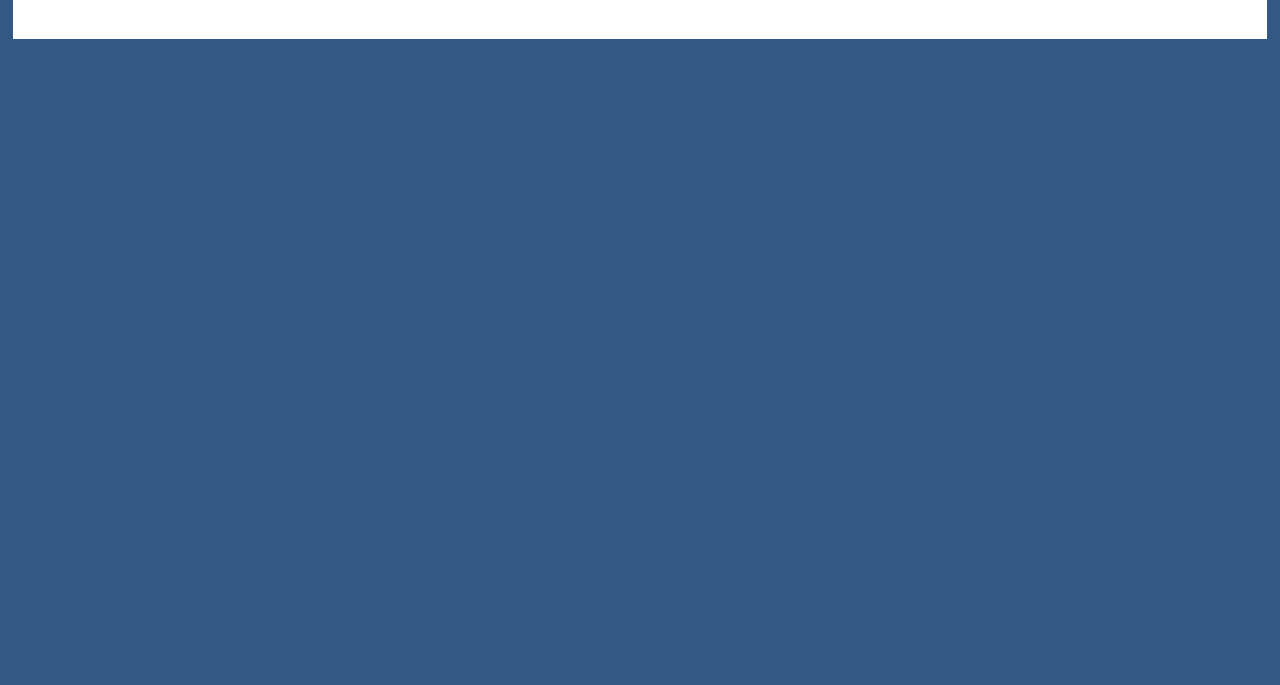
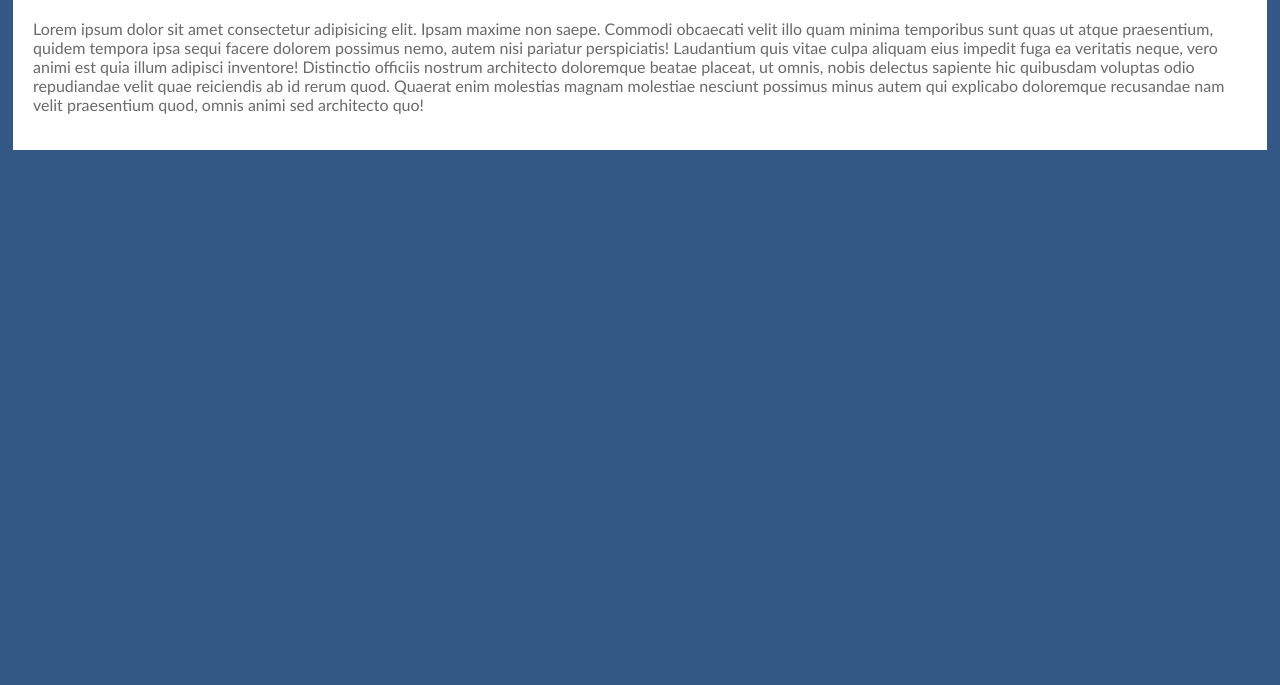
Before and after one commit to mohanapriya81/DemoGit, a plain HTML site: page index.html in a window 1280 px wide. Shown: the part 115-800 px from the top of the page. Drawn offline with Linux system fonts and the light colour scheme.

Commit message:
New paragraph added

```diff
--- a/index.html
+++ b/index.html
@@ -1,4 +1,5 @@
 <html>
+
 <head>
   <title>Demo Website</title>
   <meta charset="UTF-8">
@@ -7,9 +8,18 @@
   <meta http-equiv="Content-Type" content="text/html; charset=utf-8">
   <meta name="language" content="English">
 </head>
+
 <body>
-<div id="main">
-<h1>Demo Website</h1>
-</div>
+  <div id="main">
+    <h1>Demo Website</h1>
+    <p>Lorem ipsum dolor sit amet consectetur adipisicing elit. Ipsam maxime non saepe. Commodi obcaecati velit illo
+      quam minima temporibus sunt quas ut atque praesentium, quidem tempora ipsa sequi facere dolorem possimus nemo,
+      autem nisi pariatur perspiciatis! Laudantium quis vitae culpa aliquam eius impedit fuga ea veritatis neque, vero
+      animi est quia illum adipisci inventore! Distinctio officiis nostrum architecto doloremque beatae placeat, ut
+      omnis, nobis delectus sapiente hic quibusdam voluptas odio repudiandae velit quae reiciendis ab id rerum quod.
+      Quaerat enim molestias magnam molestiae nesciunt possimus minus autem qui explicabo doloremque recusandae nam
+      velit praesentium quod, omnis animi sed architecto quo!</p>
+  </div>
 </body>
+
 </html>
```
